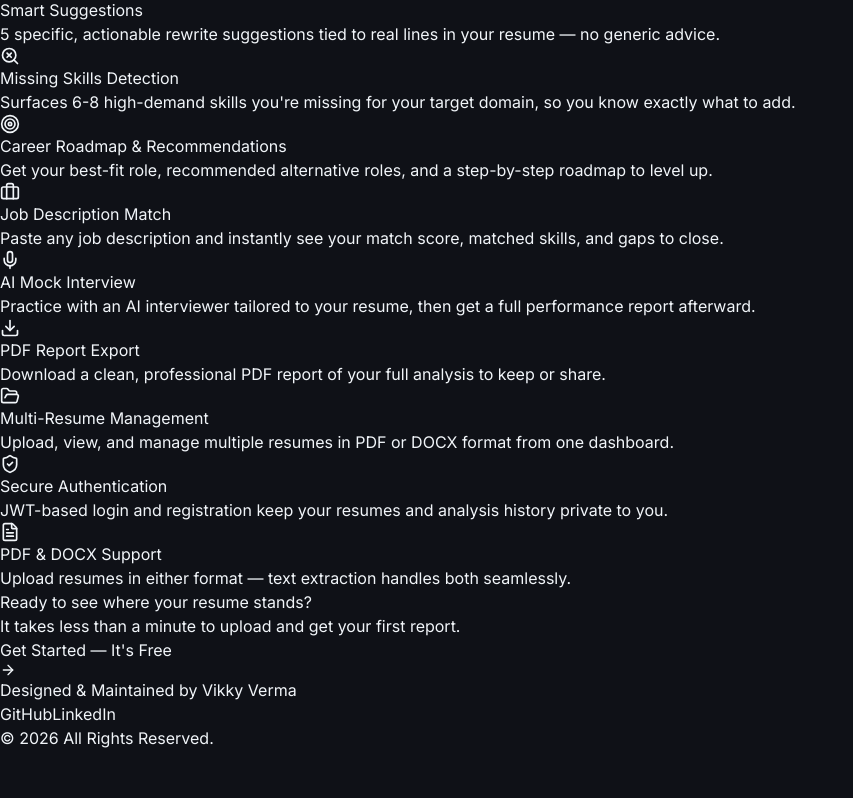
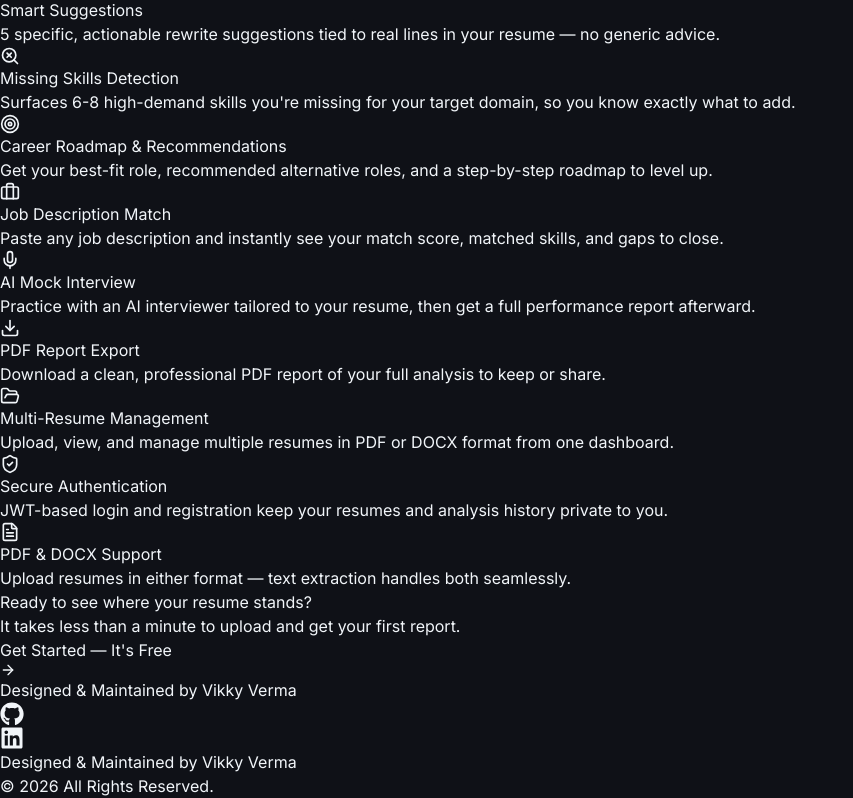
Before and after one commit to Vikky-Verma/AI-Resume-Analyser, a React app in the folder frontend/: page / in a window 1280 px wide. Shown: the part 513-1311 px from the top of the page, without its empty margins (0-853 px from the left). Before the commit the page ends 1263 px from the top, so only its background shows below. Built offline with nearby package versions, Linux system fonts and the light colour scheme; no server answers; the HTML template or start-up script is replaced by a standard one.

Commit message:
updated footer

```diff
--- a/frontend/package.json
+++ b/frontend/package.json
@@ -11,10 +11,11 @@
   },
   "dependencies": {
     "axios": "^1.17.0",
-    "lucide-react": "^1.17.0",
+    "lucide-react": "^1.23.0",
     "react": "^19.2.6",
     "react-dom": "^19.2.6",
     "react-hot-toast": "^2.6.0",
+    "react-icons": "^5.7.0",
     "react-router-dom": "^7.17.0"
   },
   "devDependencies": {
--- a/frontend/src/components/Footer.jsx
+++ b/frontend/src/components/Footer.jsx
@@ -1,13 +1,15 @@
-import Link from "next/link";
+import { FaGithub, FaLinkedin } from "react-icons/fa";
 
 const SOCIALS = [
   {
+    icon: FaGithub,
+    href: "https://github.com/Vikky-Verma",
     label: "GitHub",
-    href: "https://github.com/Vikky-Verma",
   },
   {
+    icon: FaLinkedin,
+    href: "https://www.linkedin.com/in/vikky-verma-924450357/",
     label: "LinkedIn",
-    href: "https://www.linkedin.com/in/vikky-verma-924450357/",
   },
 ];
 
@@ -17,38 +19,71 @@ const Footer = () => {
       <div className="max-w-6xl mx-auto px-6 py-8">
 
         {/* Top Section */}
-        <div className="flex flex-col md:flex-row items-center justify-between gap-6">
+        <div className="relative flex items-center justify-center">
 
-          {/* Left */}
-          <div className="text-slate-400 text-sm">
-            Designed & Maintained by{" "}
-            <span className="font-semibold text-white">
-              Vikky Verma
-            </span>
+          {/* Left Side */}
+          <div className="absolute left-0 hidden md:block">
+            <p className="text-sm text-slate-400">
+              Designed & Maintained by{" "}
+              <span className="font-semibold bg-gradient-to-r from-indigo-400 to-cyan-400 bg-clip-text text-transparent">
+                Vikky Verma
+              </span>
+            </p>
           </div>
 
-          {/* Center */}
-          <div className="flex items-center gap-8">
-            {SOCIALS.map(({ label, href }) => (
-              <Link
+          {/* Social Icons */}
+          <div className="flex items-center gap-5">
+            {SOCIALS.map(({ icon: Icon, href, label }) => (
+              <a
                 key={label}
                 href={href}
                 target="_blank"
-                className="text-slate-400 hover:text-indigo-400 font-medium transition-colors duration-300"
+                rel="noopener noreferrer"
+                aria-label={label}
+                className="
+                  group
+                  flex
+                  items-center
+                  justify-center
+                  w-12
+                  h-12
+                  rounded-full
+                  border
+                  border-slate-700
+                  bg-slate-900/60
+                  text-slate-400
+                  transition-all
+                  duration-300
+                  hover:-translate-y-1
+                  hover:border-indigo-500
+                  hover:text-white
+                  hover:bg-indigo-500/10
+                  hover:shadow-[0_0_25px_rgba(99,102,241,0.5)]
+                "
               >
-                {label}
-              </Link>
+                <Icon
+                  size={24}
+                  className="transition-transform duration-300 group-hover:scale-110"
+                />
+              </a>
             ))}
           </div>
 
-          {/* Empty Right Side (for balance) */}
-          <div className="hidden md:block w-40"></div>
+        </div>
 
+        {/* Mobile Text */}
+        <div className="md:hidden mt-6 text-center">
+          <p className="text-sm text-slate-400">
+            Designed & Maintained by{" "}
+            <span className="font-semibold bg-gradient-to-r from-indigo-400 to-cyan-400 bg-clip-text text-transparent">
+              Vikky Verma
+            </span>
+          </p>
         </div>
 
         {/* Bottom */}
-        <div className="mt-8 pt-6 border-t border-[#1e2233] text-center">
-          <p className="text-slate-500 text-sm">
+        <div className="mt-8 pt-6 border-t border-[#1e2233]">
+          <p className="text-center text-sm text-slate-500">
             © {new Date().getFullYear()} All Rights Reserved.
           </p>
         </div>
```
Also changed, not shown: 1 other file (tests, documents, lock files or other folders).
